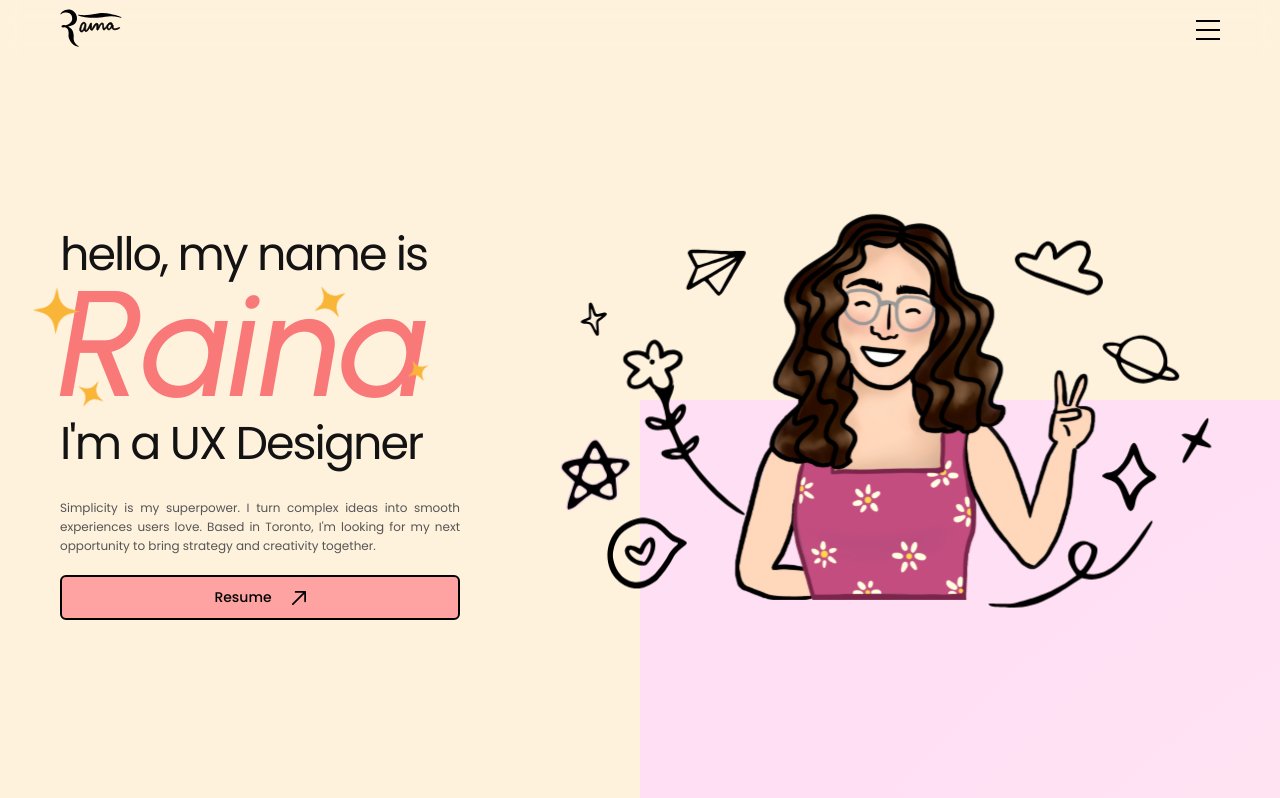
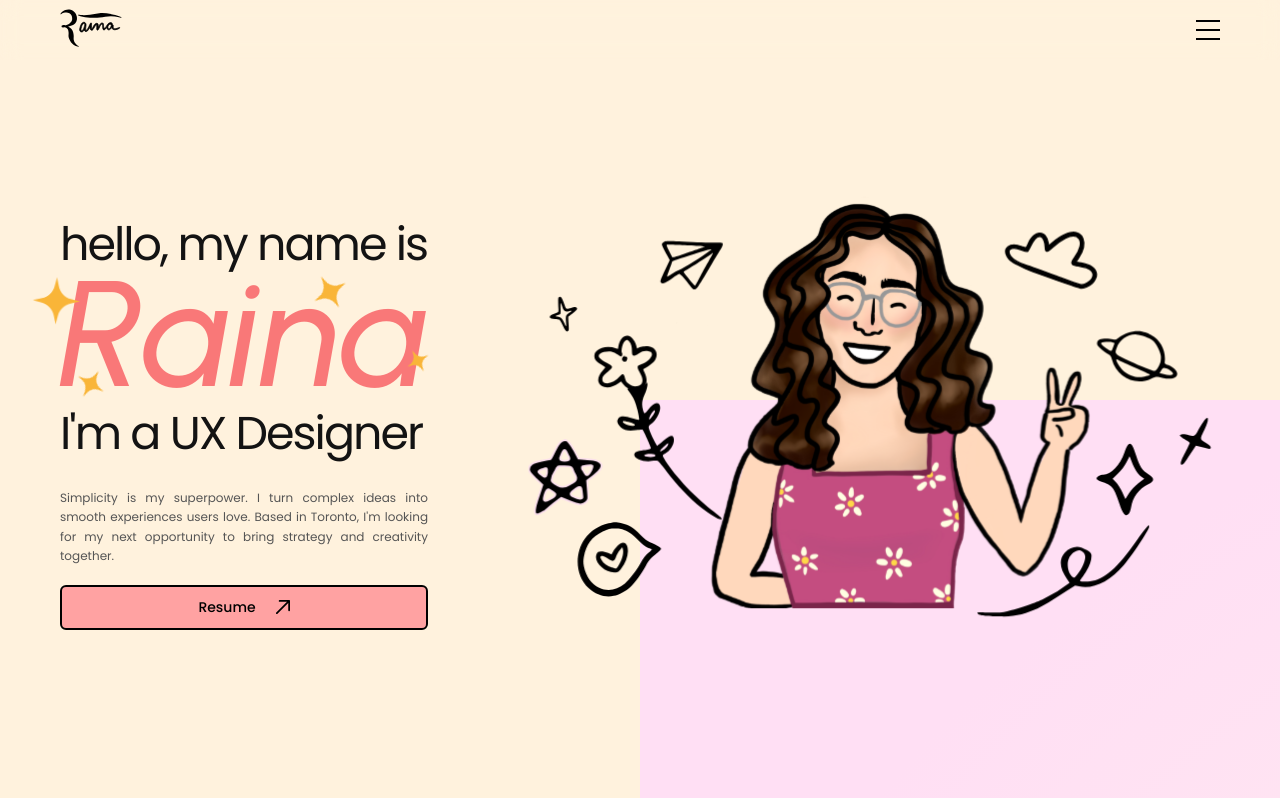
Before and after one commit to haneeshraj/raina-portfolio, a Next.js app: page / in a window 1280 px wide. Shown: the top 798 px of the page. Built offline with nearby package versions, Linux system fonts and the light colour scheme.

Commit message:
description width decreaese

```diff
--- a/src/app/page.module.scss
+++ b/src/app/page.module.scss
@@ -74,7 +74,7 @@
   line-height: 1.6;
   color: #555;
   margin: 0;
-  max-width: 400px;
+  max-width: 368px;
   text-align: justify;
   margin-bottom: 2rem;
 }
```
